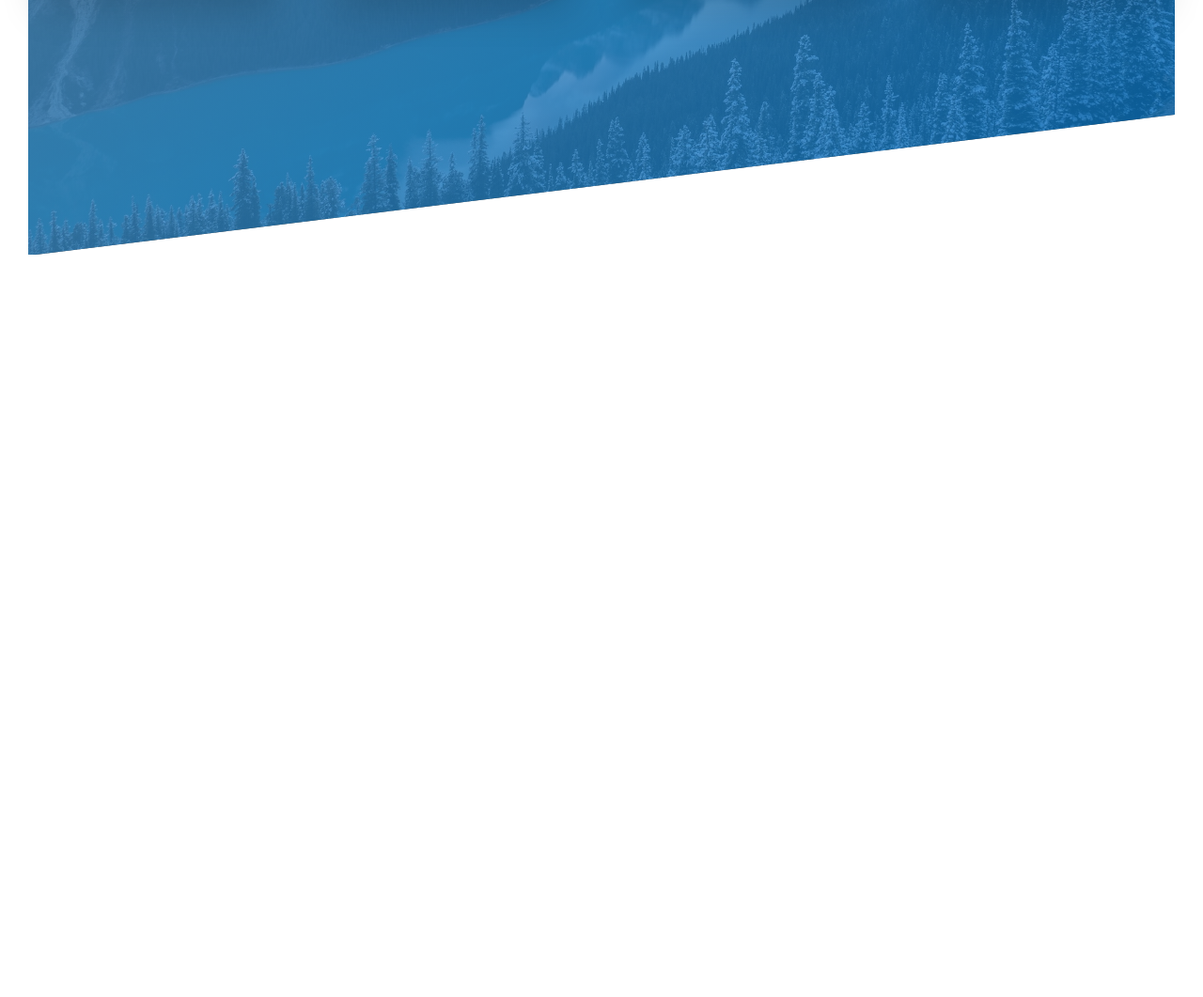
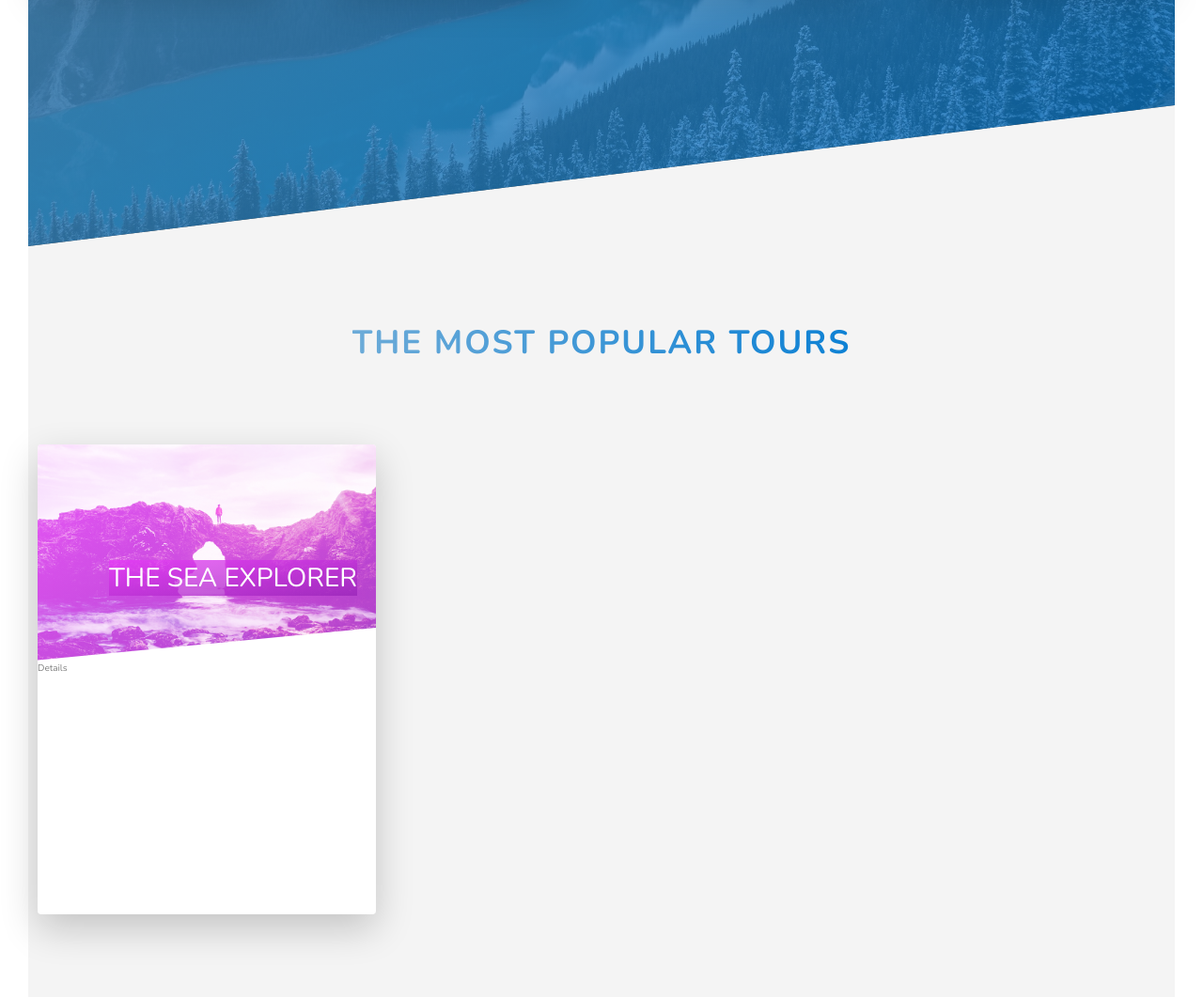
Before and after one commit to kewinpyza/Natours-website, a website: page index.html in a window 1280 px wide. Shown: the part 2011-3072 px from the top of the page at 94% size. Before the commit the page ends 2282 px from the top, so only its background shows below. Drawn offline with nearby package versions, Linux system fonts and the light colour scheme.

Commit message:
Add tours section

```diff
--- a/index.html
+++ b/index.html
@@ -136,8 +136,31 @@
               </h3>
               <p class="feature-box__text">
                 Quam ducimus perferendis sunt accusamus beatae rerum laborum
-                odio ut eligendi, officia aspernatur nihil libero enta compaserro!
+                odio ut eligendi, officia aspernatur nihil libero enta
+                compaserro!
               </p>
+            </div>
+          </div>
+        </div>
+      </section>
+
+      <section class="section-tours">
+        <div class="u-center-text u-margin-bottom-big">
+          <h2 class="heading-secondary">The most popular tours</h2>
+        </div>
+        <div class="row">
+          <div class="col-1-of-3">
+            <div class="card">
+              <div class="card__side card__side--front">
+                <div class="card__picture card__picture--1">&nbsp;</div>
+                <h4 class="card__heading">
+                  <span class="card__heading-span--1">The Sea Explorer</span>
+                </h4>
+                <div class="card__description">Details</div>
+              </div>
+              <div class="card__side card__side--back card__side--back--1">
+                BACK
+              </div>
             </div>
           </div>
         </div>
--- a/sass/abstracts/_variables.scss
+++ b/sass/abstracts/_variables.scss
@@ -2,6 +2,12 @@
 $color-primary: #3d91ce;
 $color-primary-light: #6cabd8;
 $color-primary-dark: #0d81d4;
+
+$color-secondary-light: #e739f7;
+$color-secondary-dark: #9824b8;
+
+$color-tertiary-light: #30e666;
+$color-tertiary-light: #13a43f;
 
 $color-grey-dark: #7e7e7e;
 $color-grey-light-1: #f4f4f4;
--- /dev/null
+++ b/sass/components/_card.scss
@@ -0,0 +1,89 @@
+.card {
+  // FUNCTIONALITY
+  perspective: 1000rem;
+  -moz-perspective: 1000rem;
+  height: 50rem;
+  position: relative;
+
+  &__side {
+    height: 50rem;
+    border-radius: 4px;
+    overflow: hidden;
+    box-shadow: 0 1.5rem 4rem rgba($color-black, 0.2);
+    position: absolute;
+    top: 0;
+    left: 0;
+    width: 100%;
+    backface-visibility: hidden;
+    transition: all 0.7s ease;
+
+    &--front {
+      background-color: $color-white;
+    }
+    &--back {
+      transform: rotateY(180deg);
+
+      &--1 {
+        background-image: linear-gradient(
+          to right bottom,
+          $color-secondary-light,
+          $color-secondary-dark
+        );
+      }
+    }
+  }
+
+  &:hover &__side--front {
+    transform: rotateY(-180deg);
+  }
+  &:hover &__side--back {
+    transform: rotateY(0);
+  }
+
+  // FRONT SIDE STYLING
+  &__picture {
+    background-size: cover;
+    height: 23rem;
+    background-blend-mode: screen;
+    -webkit-clip-path: polygon(0 0, 100% 0, 100% 85%, 0 100%);
+    clip-path: polygon(0 0, 100% 0, 100% 85%, 0 100%);
+
+    &--1 {
+      background-image: linear-gradient(
+          to right bottom,
+          $color-secondary-light,
+          $color-secondary-dark
+        ),
+        url(../images/nat-5.jpg);
+    }
+
+    &--2 {
+      background-image: url(../images/nat-5.jpg);
+    }
+
+    &--3 {
+      background-image: url(../images/nat-5.jpg);
+    }
+  }
+
+  &__heading {
+    font-size: 2.8rem;
+    font-weight: 300;
+    text-transform: uppercase;
+    color: $color-white;
+    text-align: right;
+    position: absolute;
+    top: 12rem;
+    right: 2rem;
+  }
+
+  &__heading-span {
+    &--1 {
+      background-image: linear-gradient(
+        to right bottom,
+        rgba($color-secondary-light, 0.75),
+        rgba($color-secondary-dark, 0.75)
+      );
+    }
+  }
+}
--- a/sass/layout/_header.scss
+++ b/sass/layout/_header.scss
@@ -10,6 +10,7 @@
   background-position: top;
   position: relative;
 
+  -webkit-clip-path: polygon(0 0, 100% 0, 100% 72vh, 0 100%);
   clip-path: polygon(0 0, 100% 0, 100% 72vh, 0 100%);
 
   &__logo-box {
--- a/sass/main.scss
+++ b/sass/main.scss
@@ -8,6 +8,7 @@
 @import "base/utilities";
 
 @import "components/button";
+@import "components/card";
 @import "components/photocomp";
 @import "components/feature-box";
 
--- a/sass/pages/_home.scss
+++ b/sass/pages/_home.scss
@@ -15,9 +15,15 @@
   background-size: cover;
 
   transform: skewY(-7deg);
-  margin-top: -9rem;
+  margin-top: -10rem;
 
   & > * {
     transform: skewY(7deg);
   }
 }
+
+.section-tours {
+  background-color: $color-grey-light-1;
+  padding: 25rem 0 50rem 0;
+  margin-top: -10rem;
+}
```
Also changed, not shown: css/style.css.
